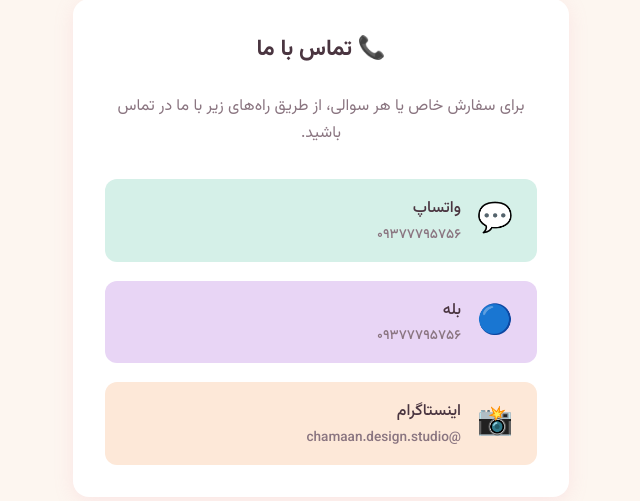
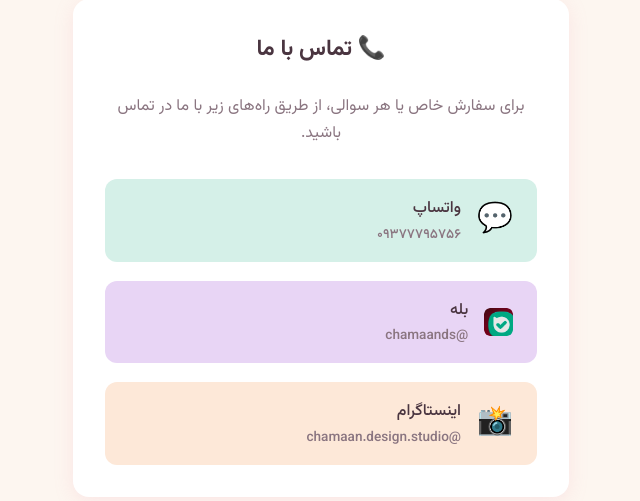
Before and after one commit to akhlaghimaryam91-stack/chamaands, a Flask app: page /contact in a window 1280 px wide. Shown: the part 119-620 px from the top of the page, without its empty margins (319-959 px from the left). Run offline with Flask 3, Linux system fonts and the light colour scheme.

Commit message:
افزودن آیکون بله و به‌روزرسانی آیدی واقعی بله در صفحه تماس

```diff
--- a/templates/contact.html
+++ b/templates/contact.html
@@ -20,13 +20,13 @@
         </div>
       </a>
 
-      <a href="tel:+989377795756"
+      <a href="https://ble.ir/chamaands"
          style="display:flex;align-items:center;gap:1rem;background:var(--lavender);
                 border-radius:12px;padding:1rem 1.5rem;color:var(--text);font-weight:500">
-        <span style="font-size:1.8rem">🔵</span>
+        <img src="{{ url_for('static', filename='images/bale.png') }}" alt="بله" style="width:1.8rem;height:1.8rem;border-radius:6px">
         <div style="text-align:right">
           <div>بله</div>
-          <div style="font-size:.85rem;color:var(--text-light)">۰۹۳۷۷۷۹۵۷۵۶</div>
+          <div style="font-size:.85rem;color:var(--text-light)">@chamaands</div>
         </div>
       </a>
 
```
Also changed, not shown: static/images/bale.png (added).
